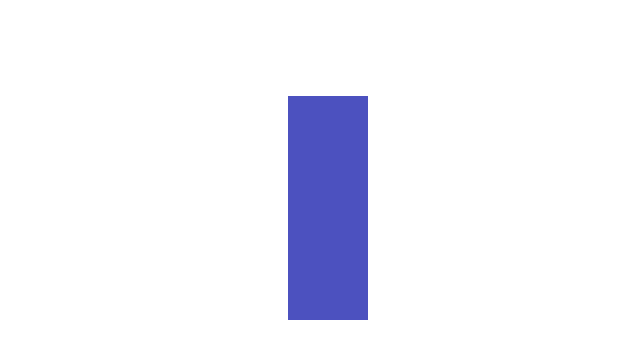
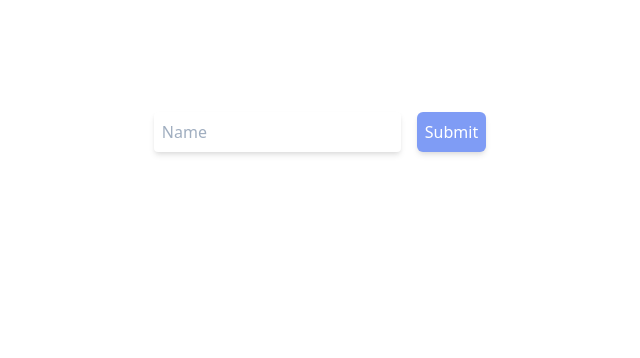
Before and after one commit to amirsaeed671/resume-builder, a Next.js app: page / in a window 1280 px wide. Shown: the top 358 px of the page, without its empty margins (312-952 px from the left). Built offline with nearby package versions, Linux system fonts and the light colour scheme.

Commit message:
homepage initial with form component

```diff
--- /dev/null
+++ b/components/Form/index.tsx
@@ -0,0 +1,23 @@
+import React from "react";
+
+interface Props {
+  submitText: String;
+  handleSubmit: (data) => void;
+};
+
+const Form: React.FC<Props> = (props) => {
+  return (
+    <form onSubmit={(e: React.FormEvent<HTMLFormElement>) => {
+        e.preventDefault();
+        props.handleSubmit({});
+    }}>
+      <input
+        className="rounded shadow-md text-gray-500 p-2 text-base bg-white"
+        placeholder="Name"
+      />
+      <button type="submit" className="bg-indigo-400 rounded-md shadow-md text-white p-2 m-4">{props.submitText}</button>
+    </form>
+  );
+};
+
+export default Form;
--- a/pages/index.tsx
+++ b/pages/index.tsx
@@ -1,11 +1,17 @@
 import React from "react";
+import Form from "../components/Form";
 
 const Home: React.FC = () => {
   return (
-    <div className='md:flex bg-white rounded-lg p-24 justify-center'>
-      <div className="bg-indigo-700 h-56 w-20"></div>
+    <div className="md:flex bg-white rounded-lg p-24 justify-center">
+      <Form
+        handleSubmit={() => {
+          alert("hello");
+        }}
+        submitText="Submit"
+      />
     </div>
   );
-}
+};
 
 export default Home;
```
